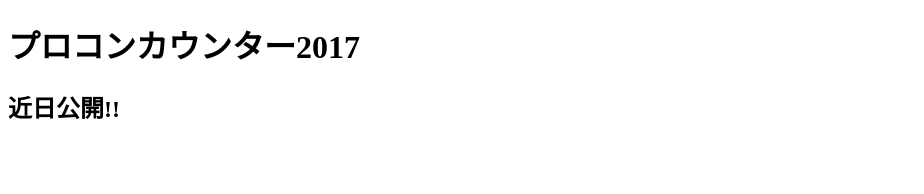
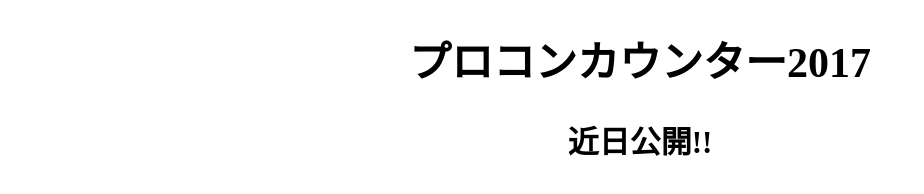
Before and after one commit to Rinwasyu/ProconCounter2017, a plain HTML site: page docs/index.html in a window 1280 px wide. Shown: the whole page, without its empty margins (0-924 px from the left). Drawn offline with Linux system fonts and the light colour scheme; the site is published under a folder, as on GitHub Pages, so addresses that start at the root find nothing.

Commit message:
fixed css url

```diff
--- a/docs/index.html
+++ b/docs/index.html
@@ -4,8 +4,8 @@
 	<meta charset="utf-8">
 	<title>プロコンカウンター2017</title>
 	<meta name="viewport" content="width=device-width,user-scalable=no,maximum-scale=1" />
-	<link rel='stylesheet' href='/css/style.css' />
-	<link rel='stylesheet' href='/css/style_p.css' />
+	<link rel='stylesheet' href='./css/style.css' />
+	<link rel='stylesheet' href='./css/style_p.css' />
 </head>
 <body>
 <h1>プロコンカウンター2017</h1>
```
